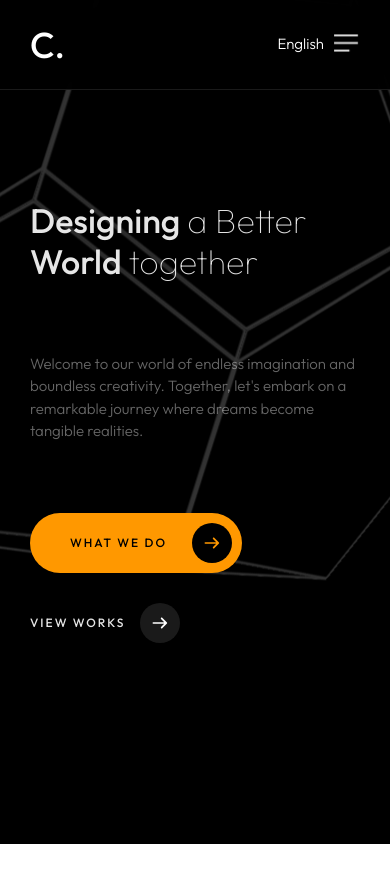
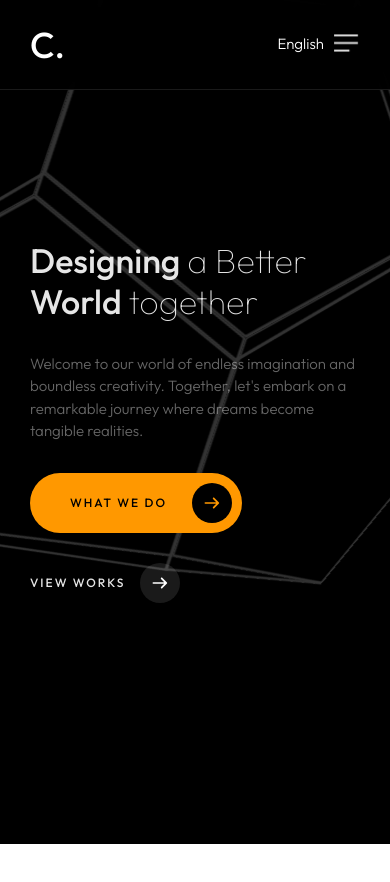
Before and after one commit to arielabaruffaldi/calico, a Next.js app: page / in a window 390 px wide. Shown: the top 882 px of the page. Built offline with nearby package versions, Linux system fonts and the light colour scheme.

Commit message:
fix styles

```diff
--- a/src/styles/scss/_common.scss
+++ b/src/styles/scss/_common.scss
@@ -771,6 +771,9 @@ spaces
 
 .mil-mb-60 {
     margin-bottom: 70px;
+    @media screen and (max-width: 992px) {
+        margin-bottom: 30px;
+    }
 }
 
 .mil-mt-60 {
```
